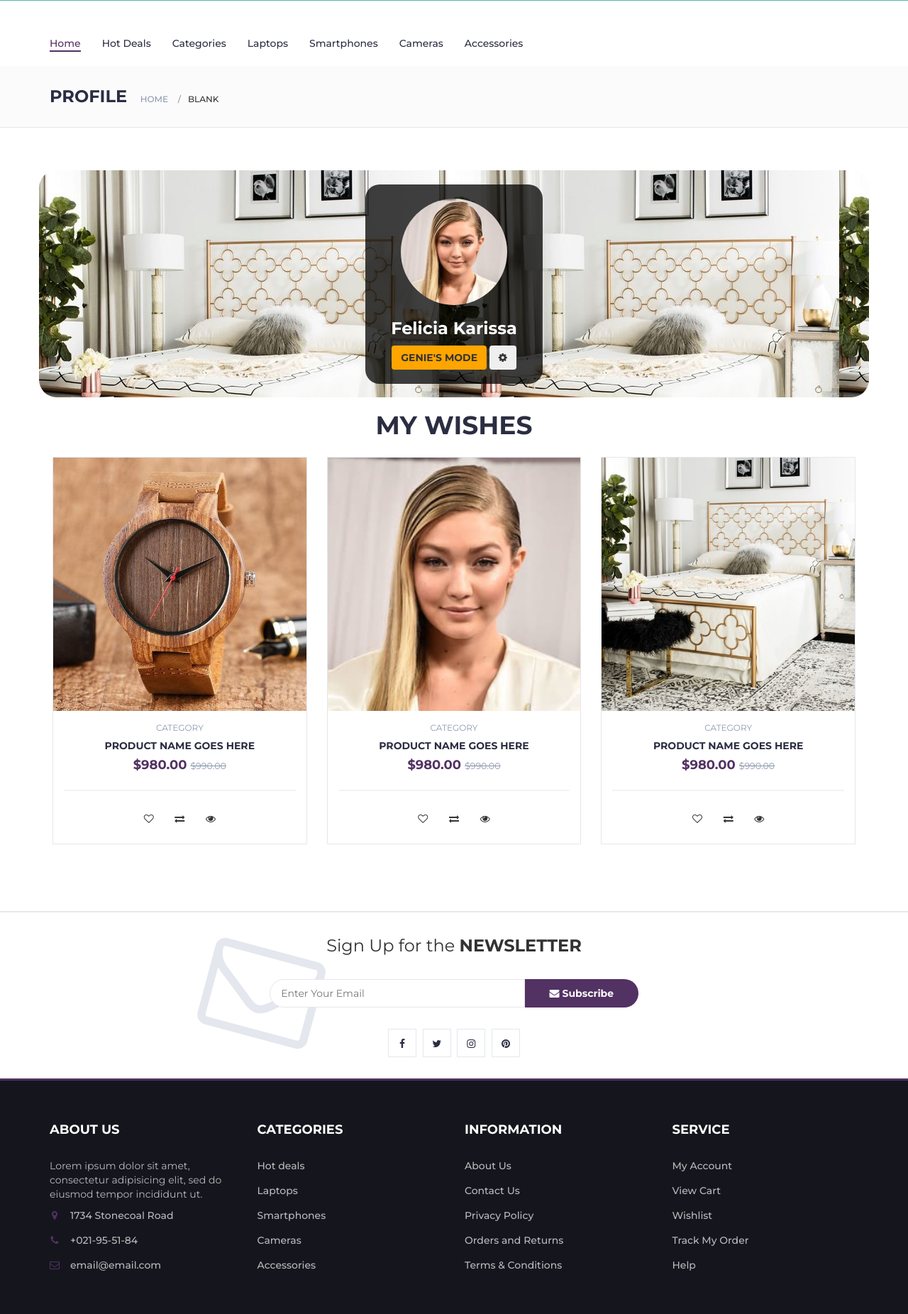
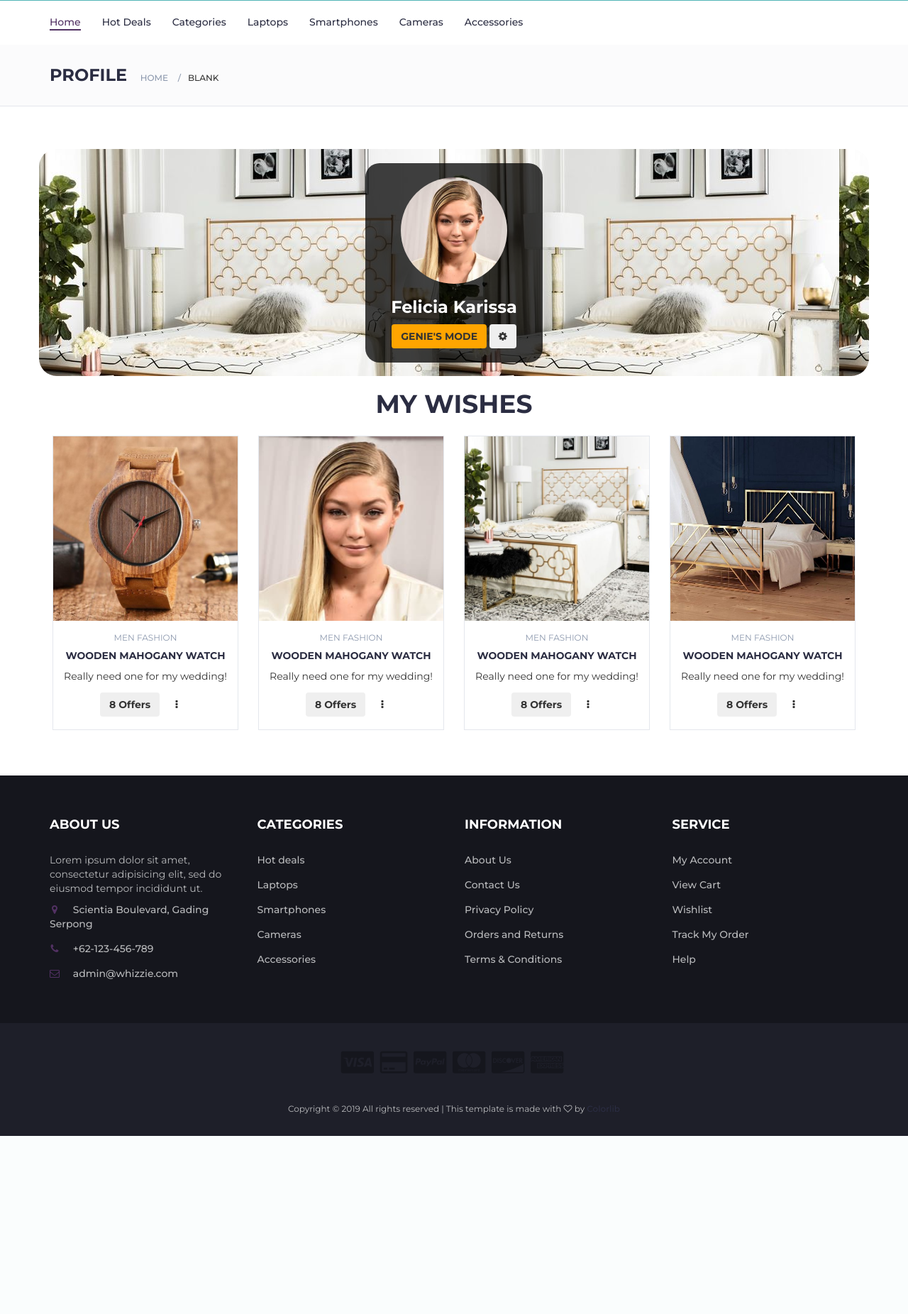
Before and after one commit to karissaa/WhizzieWeb, a CodeIgniter app: page /PemWeb/index.php/profile/index in a window 1280 px wide. Shown: the part 119-1971 px from the top of the page at 71% size. After the commit the page ends 1720 px from the top, so only its background shows below. Run offline with CodeIgniter, Linux system fonts and the light colour scheme; some libraries are stand-ins or nearby versions.

Commit message:
Profile dah oke

```diff
--- a/application/views/pages/profileview.php
+++ b/application/views/pages/profileview.php
@@ -23,7 +23,7 @@
 		<?=$header?>
 		<!-- /HEADER -->
 
-		<div id="hot-deal" class="section"style="height:100px; margin-top: 0; background:#51b4b6; background-size: cover;">
+		<div id="hot-deal" class="section"style="height:100px; margin: 0; background:#51b4b6; background-size: cover;">
 		</div>
 
 		<!-- NAVIGATION -->
@@ -109,76 +109,109 @@
 
 				<div class="row">
 					<!-- product -->
-					<div class="col-md-4 col-xs-6">
+					<div class="col-md-3 col-xs-6">
 						<div class="product">
 							<div class="product-img">
 								<img src="../../assets/img/001.jpg" alt="">
 							</div>
 							<div class="product-body">
-								<p class="product-category">Category</p>
-								<h3 class="product-name"><a href="#">product name goes here</a></h3>
-								<h4 class="product-price">$980.00 <del class="product-old-price">$990.00</del></h4>
-								<div class="product-rating">
-								</div>
-								<div class="product-btns">
-									<button class="add-to-wishlist"><i class="fa fa-heart-o"></i><span class="tooltipp">add to wishlist</span></button>
-									<button class="add-to-compare"><i class="fa fa-exchange"></i><span class="tooltipp">add to compare</span></button>
-									<button class="quick-view"><i class="fa fa-eye"></i><span class="tooltipp">quick view</span></button>
+								<p class="product-category">Men Fashion</p>
+								<h3 class="product-name"><a href="#">Wooden Mahogany Watch</a></h3>
+								<p>Really need one for my wedding!</p>
+								<div class="row">
+									<button class="btn"><b>8 Offers</b></button>
+									<div class="btn-group product-btns">
+										<button type="button" class="add-to-wishlist dropdown-toggle" data-toggle="dropdown">
+											<i class="fa fa-ellipsis-v"></i><span class="tooltipp">Settings</span>
+										</button>
+										<div class="dropdown-menu">
+											<a class="dropdown-item" href="#">Edit</a>
+											<a class="dropdown-item" href="#">Delete</a>
+										</div>
+									</div>
 								</div>
 							</div>
-							<!-- <div class="add-to-cart">
-								<button class="add-to-cart-btn"><i class="fa fa-shopping-cart"></i> add to cart</button>
-							</div> -->
 						</div>
 					</div>
 					<!-- /product -->
 
 					<!-- product -->
-					<div class="col-md-4 col-xs-6">
+					<div class="col-md-3 col-xs-6">
 						<div class="product">
 							<div class="product-img">
 								<img src="../../assets/img/gigi.jpg" alt="">
 							</div>
 							<div class="product-body">
-								<p class="product-category">Category</p>
-								<h3 class="product-name"><a href="#">product name goes here</a></h3>
-								<h4 class="product-price">$980.00 <del class="product-old-price">$990.00</del></h4>
-								<div class="product-rating">
-								</div>
-								<div class="product-btns">
-									<button class="add-to-wishlist"><i class="fa fa-heart-o"></i><span class="tooltipp">add to wishlist</span></button>
-									<button class="add-to-compare"><i class="fa fa-exchange"></i><span class="tooltipp">add to compare</span></button>
-									<button class="quick-view"><i class="fa fa-eye"></i><span class="tooltipp">quick view</span></button>
+								<p class="product-category">Men Fashion</p>
+								<h3 class="product-name"><a href="#">Wooden Mahogany Watch</a></h3>
+								<p>Really need one for my wedding!</p>
+								<div class="row">
+									<button class="btn"><b>8 Offers</b></button>
+									<div class="btn-group product-btns">
+										<button type="button" class="add-to-wishlist dropdown-toggle" data-toggle="dropdown">
+											<i class="fa fa-ellipsis-v"></i><span class="tooltipp">Settings</span>
+										</button>
+										<div class="dropdown-menu">
+											<a class="dropdown-item" href="#">Edit</a>
+											<a class="dropdown-item" href="#">Delete</a>
+										</div>
+									</div>
 								</div>
 							</div>
-							<!-- <div class="add-to-cart">
-								<button class="add-to-cart-btn"><i class="fa fa-shopping-cart"></i> add to cart</button>
-							</div> -->
 						</div>
 					</div>
 					<!-- /product -->
 
 					<!-- product -->
-					<div class="col-md-4 col-xs-6">
+					<div class="col-md-3 col-xs-6">
 						<div class="product">
 							<div class="product-img">
 								<img src="../../assets/img/009.jpg" alt="">
 							</div>
 							<div class="product-body">
-								<p class="product-category">Category</p>
-								<h3 class="product-name"><a href="#">product name goes here</a></h3>
-								<h4 class="product-price">$980.00 <del class="product-old-price">$990.00</del></h4>
-								<div class="product-rating">
-								</div>
-								<div class="product-btns">
-									<button class="add-to-wishlist"><i class="fa fa-heart-o"></i><span class="tooltipp">add to wishlist</span></button>
-									<button class="add-to-compare"><i class="fa fa-exchange"></i><span class="tooltipp">add to compare</span></button>
-									<button class="quick-view"><i class="fa fa-eye"></i><span class="tooltipp">quick view</span></button>
+								<p class="product-category">Men Fashion</p>
+								<h3 class="product-name"><a href="#">Wooden Mahogany Watch</a></h3>
+								<p>Really need one for my wedding!</p>
+								<div class="row">
+									<button class="btn"><b>8 Offers</b></button>
+									<div class="btn-group product-btns">
+										<button type="button" class="add-to-wishlist dropdown-toggle" data-toggle="dropdown">
+											<i class="fa fa-ellipsis-v"></i><span class="tooltipp">Settings</span>
+										</button>
+										<div class="dropdown-menu">
+											<a class="dropdown-item" href="#">Edit</a>
+											<a class="dropdown-item" href="#">Delete</a>
+										</div>
+									</div>
 								</div>
 							</div>
-							<!-- <div class="add-to-cart">
-								<button class="add-to-cart-btn"><i class="fa fa-shopping-cart"></i> add to cart</button>
-							</div> -->
+						</div>
+					</div>
+					<!-- /product -->
+
+					<!-- product -->
+					<div class="col-md-3 col-xs-6">
+						<div class="product">
+							<div class="product-img">
+								<img src="../../assets/img/010.jpg" alt="" style="object-fit: cover; width: 260px; height: 260px;">
+							</div>
+							<div class="product-body">
+								<p class="product-category">Men Fashion</p>
+								<h3 class="product-name"><a href="#">Wooden Mahogany Watch</a></h3>
+								<p>Really need one for my wedding!</p>
+								<div class="row">
+									<button class="btn"><b>8 Offers</b></button>
+									<div class="btn-group product-btns">
+										<button type="button" class="add-to-wishlist dropdown-toggle" data-toggle="dropdown">
+											<i class="fa fa-ellipsis-v"></i><span class="tooltipp">Settings</span>
+										</button>
+										<div class="dropdown-menu">
+											<a class="dropdown-item" href="#">Edit</a>
+											<a class="dropdown-item" href="#">Delete</a>
+										</div>
+									</div>
+								</div>
+							</div>
 						</div>
 					</div>
 					<!-- /product -->
@@ -192,140 +225,6 @@
 		</div>
 		<!-- /SECTION -->
 
-		<!-- NEWSLETTER -->
-		<div id="newsletter" class="section">
-			<!-- container -->
-			<div class="container">
-				<!-- row -->
-				<div class="row">
-					<div class="col-md-12">
-						<div class="newsletter">
-							<p>Sign Up for the <strong>NEWSLETTER</strong></p>
-							<form>
-								<input class="input" type="email" placeholder="Enter Your Email">
-								<button class="newsletter-btn"><i class="fa fa-envelope"></i> Subscribe</button>
-							</form>
-							<ul class="newsletter-follow">
-								<li>
-									<a href="#"><i class="fa fa-facebook"></i></a>
-								</li>
-								<li>
-									<a href="#"><i class="fa fa-twitter"></i></a>
-								</li>
-								<li>
-									<a href="#"><i class="fa fa-instagram"></i></a>
-								</li>
-								<li>
-									<a href="#"><i class="fa fa-pinterest"></i></a>
-								</li>
-							</ul>
-						</div>
-					</div>
-				</div>
-				<!-- /row -->
-			</div>
-			<!-- /container -->
-		</div>
-		<!-- /NEWSLETTER -->
-
-		<!-- FOOTER -->
-		<footer id="footer">
-			<!-- top footer -->
-			<div class="section">
-				<!-- container -->
-				<div class="container">
-					<!-- row -->
-					<div class="row">
-						<div class="col-md-3 col-xs-6">
-							<div class="footer">
-								<h3 class="footer-title">About Us</h3>
-								<p>Lorem ipsum dolor sit amet, consectetur adipisicing elit, sed do eiusmod tempor incididunt ut.</p>
-								<ul class="footer-links">
-									<li><a href="#"><i class="fa fa-map-marker"></i>1734 Stonecoal Road</a></li>
-									<li><a href="#"><i class="fa fa-phone"></i>+021-95-51-84</a></li>
-									<li><a href="#"><i class="fa fa-envelope-o"></i>email@email.com</a></li>
-								</ul>
-							</div>
-						</div>
-
-						<div class="col-md-3 col-xs-6">
-							<div class="footer">
-								<h3 class="footer-title">Categories</h3>
-								<ul class="footer-links">
-									<li><a href="#">Hot deals</a></li>
-									<li><a href="#">Laptops</a></li>
-									<li><a href="#">Smartphones</a></li>
-									<li><a href="#">Cameras</a></li>
-									<li><a href="#">Accessories</a></li>
-								</ul>
-							</div>
-						</div>
-
-						<div class="clearfix visible-xs"></div>
-
-						<div class="col-md-3 col-xs-6">
-							<div class="footer">
-								<h3 class="footer-title">Information</h3>
-								<ul class="footer-links">
-									<li><a href="#">About Us</a></li>
-									<li><a href="#">Contact Us</a></li>
-									<li><a href="#">Privacy Policy</a></li>
-									<li><a href="#">Orders and Returns</a></li>
-									<li><a href="#">Terms & Conditions</a></li>
-								</ul>
-							</div>
-						</div>
-
-						<div class="col-md-3 col-xs-6">
-							<div class="footer">
-								<h3 class="footer-title">Service</h3>
-								<ul class="footer-links">
-									<li><a href="#">My Account</a></li>
-									<li><a href="#">View Cart</a></li>
-									<li><a href="#">Wishlist</a></li>
-									<li><a href="#">Track My Order</a></li>
-									<li><a href="#">Help</a></li>
-								</ul>
-							</div>
-						</div>
-					</div>
-					<!-- /row -->
-				</div>
-				<!-- /container -->
-			</div>
-			<!-- /top footer -->
-
-			<!-- bottom footer -->
-			<div id="bottom-footer" class="section">
-				<div class="container">
-					<!-- row -->
-					<div class="row">
-						<div class="col-md-12 text-center">
-							<ul class="footer-payments">
-								<li><a href="#"><i class="fa fa-cc-visa"></i></a></li>
-								<li><a href="#"><i class="fa fa-credit-card"></i></a></li>
-								<li><a href="#"><i class="fa fa-cc-paypal"></i></a></li>
-								<li><a href="#"><i class="fa fa-cc-mastercard"></i></a></li>
-								<li><a href="#"><i class="fa fa-cc-discover"></i></a></li>
-								<li><a href="#"><i class="fa fa-cc-amex"></i></a></li>
-							</ul>
-							<span class="copyright">
-								<!-- Link back to Colorlib can't be removed. Template is licensed under CC BY 3.0. -->
-								Copyright &copy;<script>document.write(new Date().getFullYear());</script> All rights reserved | This template is made with <i class="fa fa-heart-o" aria-hidden="true"></i> by <a href="https://colorlib.com" target="_blank">Colorlib</a>
-							<!-- Link back to Colorlib can't be removed. Template is licensed under CC BY 3.0. -->
-							</span>
-
-
-						</div>
-					</div>
-						<!-- /row -->
-				</div>
-				<!-- /container -->
-			</div>
-			<!-- /bottom footer -->
-		</footer>
-		<!-- /FOOTER -->
-
 		<?=$js?>
 
 		<!-- FOOTER -->
```
